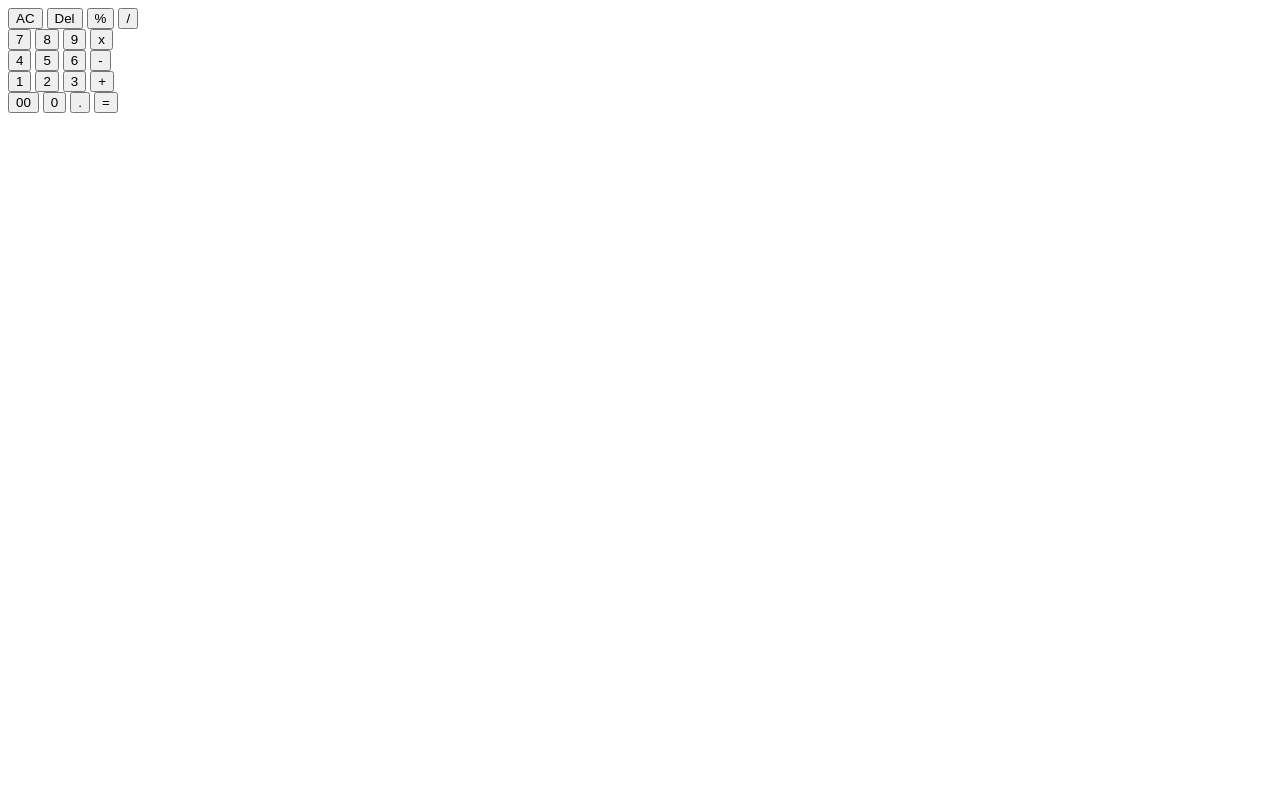
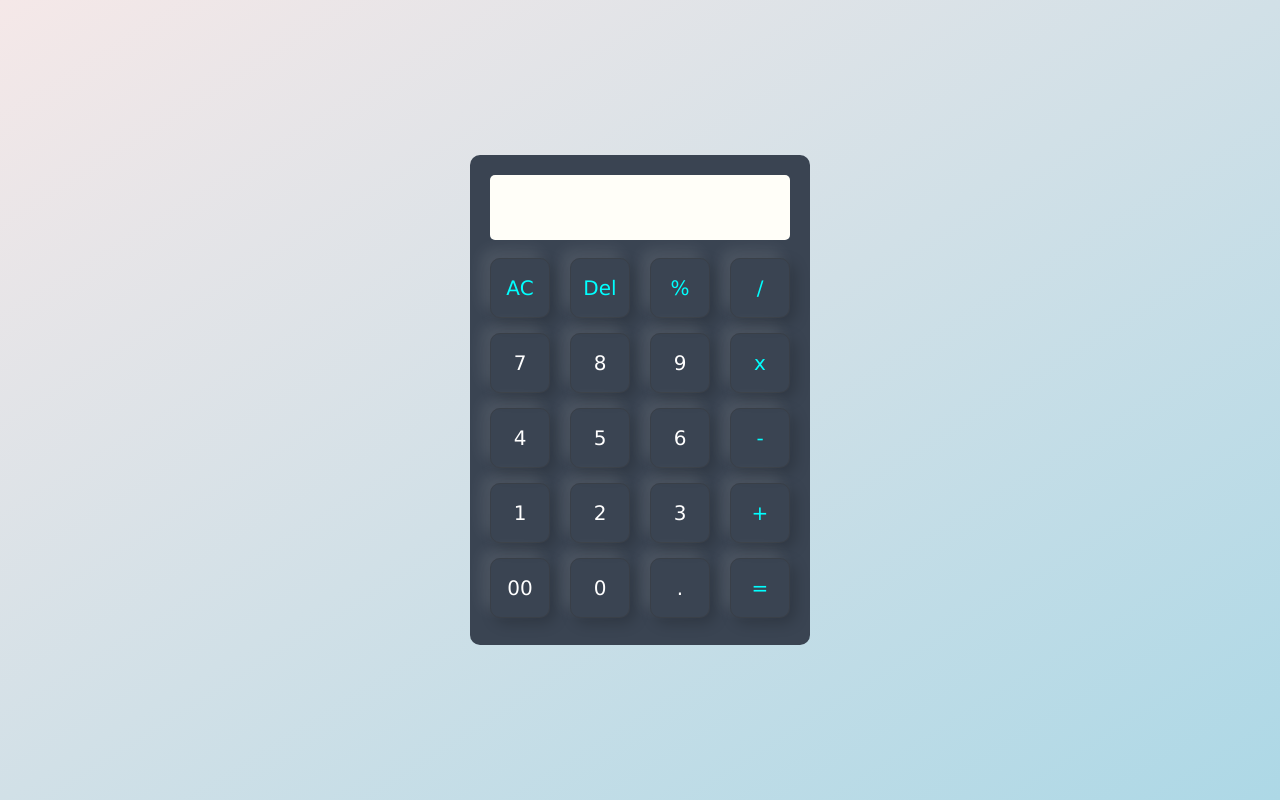
Before and after one commit to meioseii/calculator, a plain HTML site: page index.html in a window 1280 px wide. Drawn offline with Linux system fonts and the light colour scheme.

Commit message:
added some styling

```diff
--- a/index.html
+++ b/index.html
@@ -12,34 +12,34 @@
     <div class="calculator">
         <div class="display"></div>
         <div class="row">
-            <button class="button">AC</button>
-            <button class="button">Del</button>
-            <button class="button">%</button>
-            <button class="button">/</button>
+            <button class="button-all-clear">AC</button>
+            <button class="button-delete">Del</button>
+            <button class="button-operator">%</button>
+            <button class="button-operator">/</button>
         </div>
         <div class="row">
-            <button class="button">7</button>
-            <button class="button">8</button>
-            <button class="button">9</button>
-            <button class="button">x</button>
+            <button class="button-number">7</button>
+            <button class="button-number">8</button>
+            <button class="button-number">9</button>
+            <button class="button-operator">x</button>
         </div>
         <div class="row">
-            <button class="button">4</button>
-            <button class="button">5</button>
-            <button class="button">6</button>
-            <button class="button">-</button>
+            <button class="button-number">4</button>
+            <button class="button-number">5</button>
+            <button class="button-number">6</button>
+            <button class="button-operator">-</button>
         </div>
         <div class="row">
-            <button class="button">1</button>
-            <button class="button">2</button>
-            <button class="button">3</button>
-            <button class="button">+</button>
+            <button class="button-number">1</button>
+            <button class="button-number">2</button>
+            <button class="button-number">3</button>
+            <button class="button-operator">+</button>
         </div>
         <div class="row">
             <button class="button">00</button>
             <button class="button">0</button>
-            <button class="button">.</button>
-            <button class="button">=</button>
+            <button class="button-decimal">.</button>
+            <button class="button-equal">=</button>
         </div>
 
     </div>
--- a/styles.css
+++ b/styles.css
@@ -0,0 +1,75 @@
+* {
+    border: 0;
+    padding: 0;
+    margin: 0;
+    font-family: Verdana, Geneva, Tahoma, sans-serif
+}
+
+body {
+    background: linear-gradient(to bottom right, rgb(245, 232, 232), lightblue);
+    display: flex;
+    justify-content: center;
+    align-items: center;
+    width: 100%;
+    height: 100vh;
+}
+
+.calculator {
+    display: flex;
+    flex-direction: column;
+    width: 300px;
+    height: 450px;
+    background: #3a4452;
+    border-radius: 10px;
+    padding: 20px;
+}
+
+.calculator .display {
+    display: flex;
+    flex-grow: 1;
+    align-items: center;
+    justify-content: end;
+    background: #fffef8;
+    padding: 0px 10px;
+    border-radius: 5px;
+    margin-bottom: 10px;
+    text-align: end;
+    font-size: 40px;
+    height: 50px;
+    overflow: hidden;
+}
+
+.row {
+    display: flex;
+    flex-grow: 1;
+    flex-direction: row;
+    justify-content: space-between;
+    align-items: center;
+}
+
+.row button {
+    background: transparent;
+    border: 1px solid rgba(58, 58, 58, 0.404);
+    outline: 0;
+    font-size: 20px;
+    border-radius: 10px;
+    box-shadow: -8px -8px 15px rgba(255, 255, 255, 0.1), 5px 5px 15px rgba(0, 0, 0, 0.2);
+    color: #fff;
+    cursor: pointer;
+    width: 60px;
+    height: 60px;
+    transition: 0.2s ease-out;
+}
+
+.row button:active {
+    transform: scale(0.9);
+    background: #e7e7e7;
+    color: #3a4452;
+}
+
+.row .button-operator,
+.row .button-equal,
+.row .button-all-clear,
+.row .button-delete {
+    color: aqua;
+}
```
